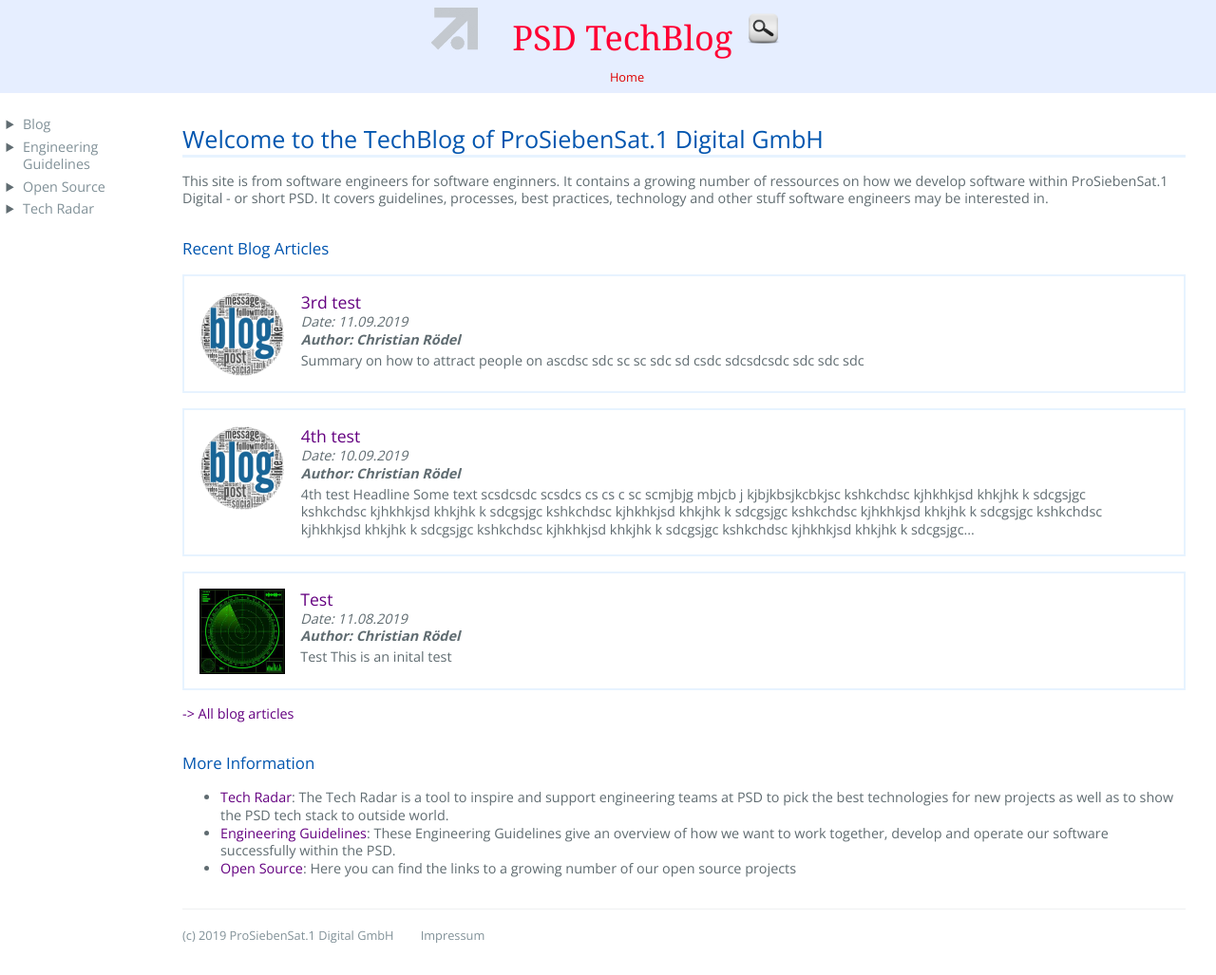
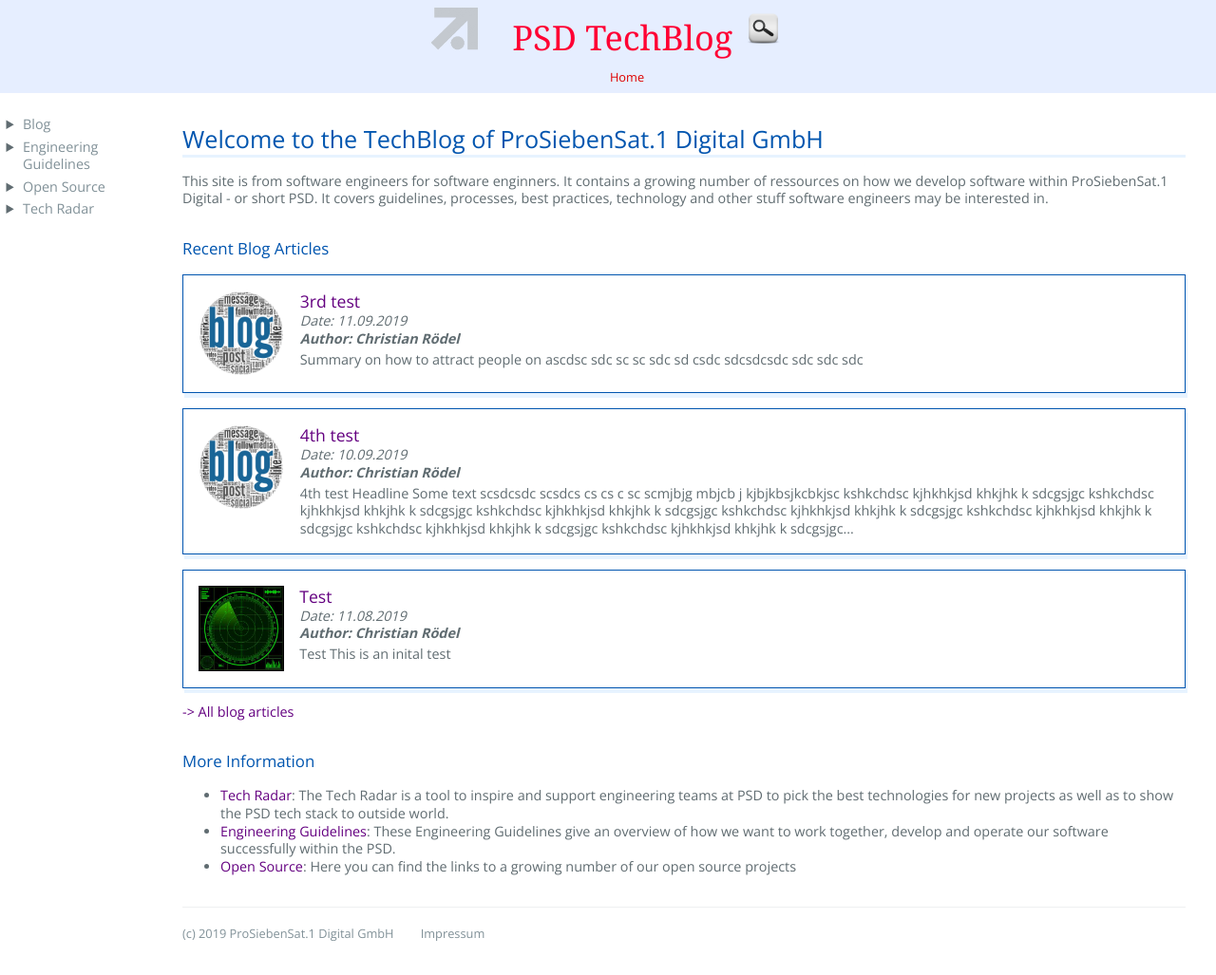
Before and after one commit to croedel/PSD-blog, a Jekyll site: the page built from index.md, in a window 1280 px wide. Shown: the whole page at 95% size. Built offline with Jekyll 4.4.1, drawn with Linux system fonts in a browser that asks for light colours; our own code applies the rules of GitHub Pages for plain Markdown files.

Commit message:
Update style.scss

```diff
--- a/assets/css/style.scss
+++ b/assets/css/style.scss
@@ -202,7 +202,7 @@ a:hover { text-decoration: underline; }
 @media screen and (min-width: 64em) { .btn { padding: 0.75rem 1rem; } }
 @media screen and (min-width: 42em) and (max-width: 64em) { .btn { padding: 0.6rem 0.9rem; font-size: 0.9rem; } }
 @media screen and (max-width: 42em) { .btn { display: block; width: 100%; padding: 0.75rem; font-size: 0.9rem; }
-  .btn + .btn { margin-top: 1rem; margin-left: 0; } }
+.btn + .btn { margin-top: 1rem; margin-left: 0; } }
 
 // .page-header { color: #fff; text-align: center; background-image: url("{{ site.github.url }}/images/header.jpg"); background-size: cover; }
 .page-header { color: #fff; text-align: center; background-color: hsl(221, 100%, 95%); }
@@ -303,14 +303,14 @@ a:hover { text-decoration: underline; }
 .radar .ring { font-size: 2.4rem; }
 .radar .blib-text { font-size: 0.6rem; }
 
-.post-teaser { margin: 0rem 0rem 1rem 0rem; padding: 1rem; border: 2px solid #e7f3ff;; min-height: 125px; }
+.post-teaser { margin: 0rem 0rem 1rem 0rem; padding: 1rem; border: 1px solid #0055af; box-shadow: 2px 5px #e7f3ff; min-height: 125px; }
 .post-teaser .title { font-size: 1.1rem; margin: 0rem; }
 .post-teaser .date { font-style: italic; margin: 0rem; }
 .post-teaser .author { font-style: italic; font-weight:bold; margin: 0rem; }
 .post-teaser .image { height: 90px; margin: 0rem 1rem 1rem 0rem; float: left; }
 .post-teaser .excerpt { margin: 0.2rem 1rem 0rem 0rem;}
 
-.post-header { margin: 0rem 0rem 1rem 0rem; padding: 1rem; border: 2px solid #e7f3ff;; min-height: 155px; }
+.post-header { margin: 0rem 0rem 1rem 0rem; padding: 1rem; border: 1px solid #0055af; box-shadow: 2px 5px #e7f3ff; min-height: 155px; }
 .post-header .title { font-size: 1.2rem; margin: 0.2rem 0rem .2rem 0rem; }
 .post-header .date { font-style: italic; margin: 0rem; }
 .post-header .author { font-style: italic; font-weight:bold; margin: 0rem; }
```
